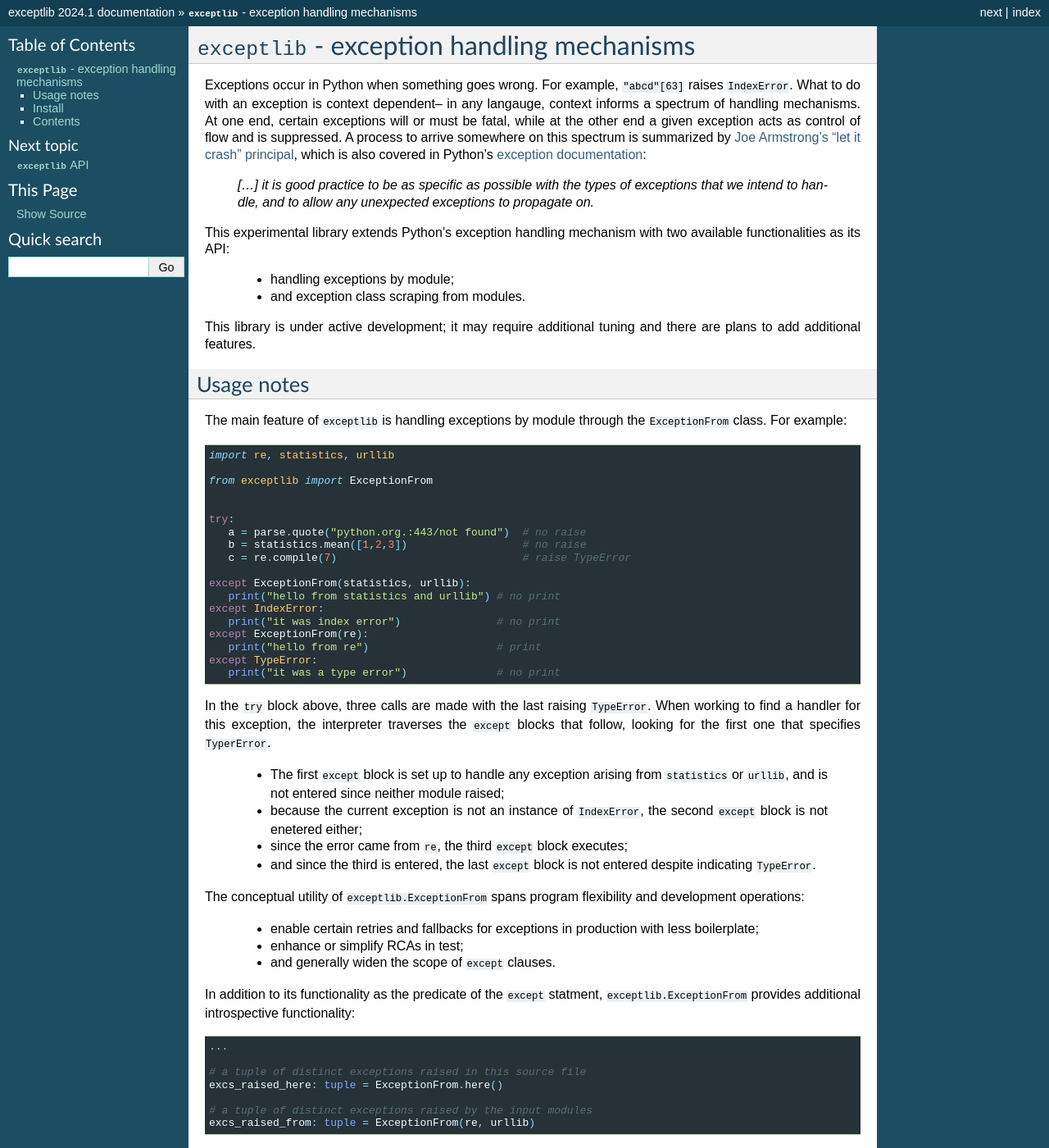
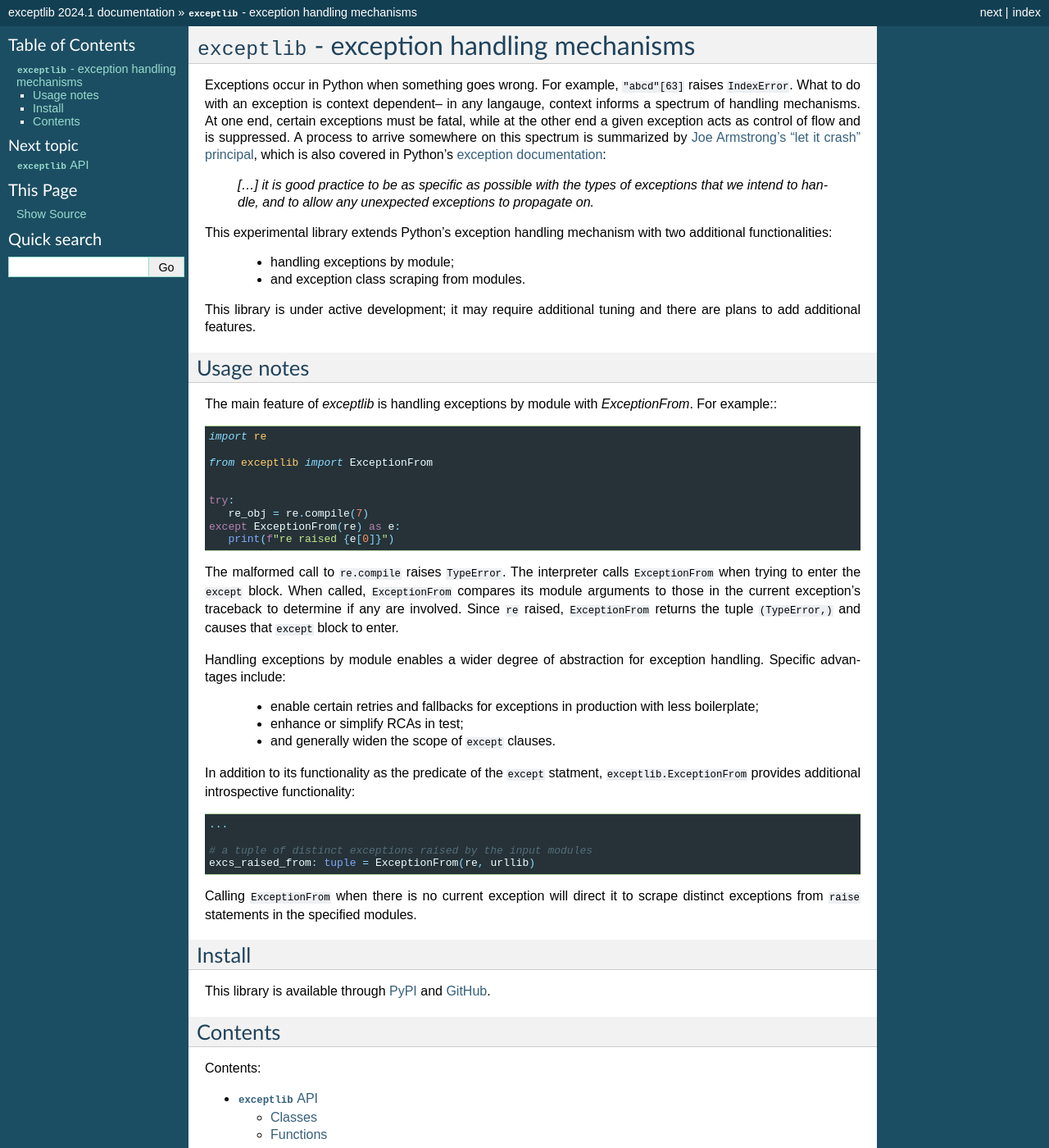
Before and after one commit to wfatherley/exceptlib, a Sphinx documentation site: the page built from docs/source/index.rst, in a window 1280 px wide and 1400 px high. Shown: the whole window at 82% size. Built offline with Sphinx 7.4.7, drawn with Linux system fonts in a browser that asks for light colours; some of the changed text lies outside the part shown.

Commit message:
edit docs

```diff
--- a/docs/source/index.rst
+++ b/docs/source/index.rst
@@ -6,11 +6,11 @@
 ``exceptlib`` - exception handling mechanisms
 =============================================
 
-Exceptions occur in Python when something goes wrong. For example, ``"abcd"[63]`` raises ``IndexError``. What to do with an exception is context dependent-- in any langauge, context informs a spectrum of handling mechanisms. At one end, certain exceptions will or must be fatal, while at the other end a given exception acts as control of flow and is suppressed. A process to arrive somewhere on this spectrum is summarized by `Joe Armstrong's "let it crash" principal <https://softwareengineering.stackexchange.com/a/421837>`_, which is also covered in Python's `exception documentation <https://docs.python.org/3/tutorial/errors.html#handling-exceptions>`_:
+Exceptions occur in Python when something goes wrong. For example, ``"abcd"[63]`` raises ``IndexError``. What to do with an exception is context dependent-- in any langauge, context informs a spectrum of handling mechanisms. At one end, certain exceptions must be fatal, while at the other end a given exception acts as control of flow and is suppressed. A process to arrive somewhere on this spectrum is summarized by `Joe Armstrong's "let it crash" principal <https://softwareengineering.stackexchange.com/a/421837>`_, which is also covered in Python's `exception documentation <https://docs.python.org/3/tutorial/errors.html#handling-exceptions>`_:
 
    *[...] it is good practice to be as specific as possible with the types of exceptions that we intend to handle, and to allow any unexpected exceptions to propagate on.*
 
-This experimental library extends Python's exception handling mechanism with two available functionalities as its API:
+This experimental library extends Python's exception handling mechanism with two additional functionalities:
 
  * handling exceptions by module;
  * and exception class scraping from modules.
@@ -21,52 +21,35 @@ This library is under active development; it may require additional tuning and t
 Usage notes
 -----------
 
-The main feature of ``exceptlib`` is handling exceptions by module through the ``ExceptionFrom`` class. For example::
+The main feature of `exceptlib` is handling exceptions by module with `ExceptionFrom`. For example:::
 
-   import re, statistics, urllib
+   import re
 
    from exceptlib import ExceptionFrom
 
 
    try:
-      a = parse.quote("python.org.:443/not found")  # no raise
-      b = statistics.mean([1,2,3])                  # no raise
-      c = re.compile(7)                             # raise TypeError
-
-   except ExceptionFrom(statistics, urllib):
-      print("hello from statistics and urllib") # no print
-   except IndexError:
-      print("it was index error")               # no print
-   except ExceptionFrom(re):
-      print("hello from re")                    # print
-   except TypeError:
-      print("it was a type error")              # no print
+      re_obj = re.compile(7)
+   except ExceptionFrom(re) as e:
+      print(f"re raised {e[0]}")
 
 
-In the ``try`` block above, three calls are made with the last raising ``TypeError``. When working to find a handler for this exception, the interpreter traverses the ``except`` blocks that follow, looking for the first one that specifies ``TyperError``.
+The malformed call to ``re.compile`` raises ``TypeError``. The interpreter calls ``ExceptionFrom`` when trying to enter the ``except`` block. When called, ``ExceptionFrom`` compares its module arguments to those in the current exception's traceback to determine if any are involved. Since ``re`` raised, ``ExceptionFrom`` returns the tuple ``(TypeError,)`` and causes that ``except`` block to enter.
 
- * The first ``except`` block is set up to handle any exception arising from ``statistics`` or ``urllib``, and is not entered since neither module raised;
- * because the current exception is not an instance of ``IndexError``, the second ``except`` block is not enetered either;
- * since the error came from ``re``, the third ``except`` block executes;
- * and since the third is entered, the last ``except`` block is not entered despite indicating ``TypeError``.
+Handling exceptions by module enables a wider degree of abstraction for exception handling. Specific advantages include:
 
-The conceptual utility of ``exceptlib.ExceptionFrom`` spans program flexibility and development operations:
-
- * enable certain retries and fallbacks for exceptions in production with less boilerplate;
- * enhance or simplify RCAs in test;
- * and generally widen the scope of ``except`` clauses.
+ - enable certain retries and fallbacks for exceptions in production with less boilerplate;
+ - enhance or simplify RCAs in test;
+ - and generally widen the scope of ``except`` clauses.
 
 In addition to its functionality as the predicate of the ``except`` statment, ``exceptlib.ExceptionFrom`` provides additional introspective functionality::
 
    ...
 
-   # a tuple of distinct exceptions raised in this source file
-   excs_raised_here: tuple = ExceptionFrom.here()
-
    # a tuple of distinct exceptions raised by the input modules
    excs_raised_from: tuple = ExceptionFrom(re, urllib)
 
-The ``ExceptionFrom.here`` class method is useful to scrape exceptions from a containing module, possibly for use in defining exception groups for example. Calling ``ExceptionFrom`` when there is no current exception will direct it to scrape distinct exceptions from ``raise`` statements in the specified modules.
+Calling ``ExceptionFrom`` when there is no current exception will direct it to scrape distinct exceptions from ``raise`` statements in the specified modules.
 
 
 Install
```
Also changed, not shown: README.md (+1 -4 lines).
